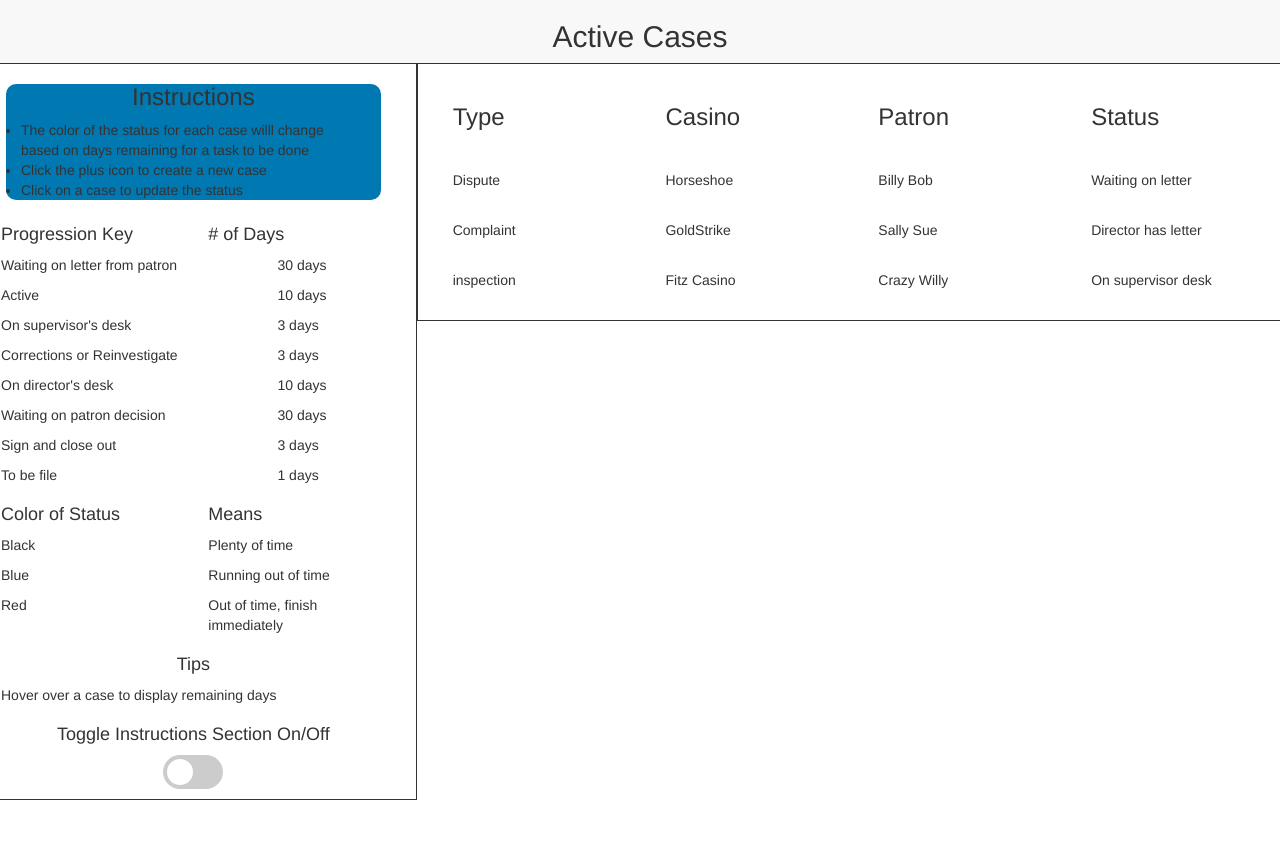
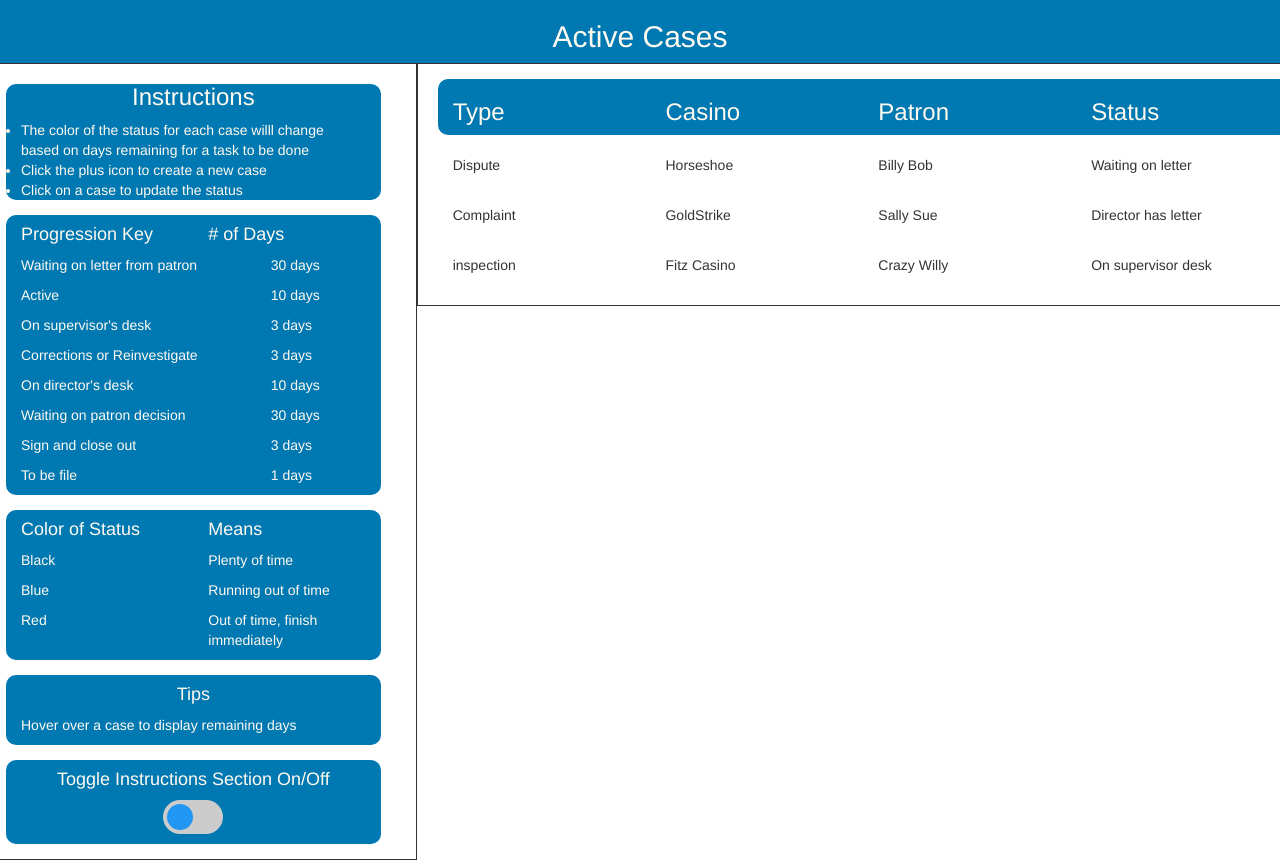
Before and after one commit to jcsmileyjr/active-cases, a React (Create React App) app: page / in a window 1280 px wide. Shown: the top 860 px of the page. Before the commit the page ends 800 px from the top, so only its background shows below. Built offline with nearby package versions, Linux system fonts and the light colour scheme.

Commit message:
add color to caseManagement section

```diff
--- a/src/App.js
+++ b/src/App.js
@@ -27,11 +27,11 @@ class CaseManagement extends Component{
       <div className="row">
 		<div className="col-xs-4 col-sm-4 col-md-4 col-lg-4 sectionBorder">
 		  <div className="col-xs-12 col-sm-12 col-md-12 col-lg-12 ">
-			<Instructions className="instructionsContainer mainColor" />
-			<ProgressionList className="instructionsContainer mainColor" />
-			<InstructionStatus className="instructionsContainer mainColor" />
-			<InstructionTips className="instructionsContainer mainColor" />
-			<ToggleInstruction className="instructionsContainer mainColor" />
+			<Instructions className="instructionsContainer" />
+			<ProgressionList className="instructionsContainer" />
+			<InstructionStatus className="instructionsContainer" />
+			<InstructionTips className="instructionsContainer" />
+			<ToggleInstruction className="instructionsContainer" />
 		  </div>
 		</div>
 		<div className="col-xs-8 col-sm-8 col-md-8 col-lg-8 sectionBorder">
--- /dev/null
+++ b/src/Components/CaseTitle/caseTitle.css
@@ -0,0 +1,6 @@
+.caseTitleColor {
+  border-radius: 10px;
+  margin: 15px 5px 15px 5px;
+  background-color: #0078B2;
+  color: floralwhite;
+}
--- a/src/Components/CaseTitle/caseTitle.js
+++ b/src/Components/CaseTitle/caseTitle.js
@@ -1,8 +1,9 @@
 import React from 'react';
+import './caseTitle.css';
 
       function CaseTitle(props){
         return (
-               <div className="row caseTitleColor casesContainer">
+               <div className="row caseTitleColor">
                 <div className="col-xs-3 col-sm-3 col-md-3 col-lg-3"><h3>Type</h3></div>
                 <div className="col-xs-3 col-sm-3 col-md-3 col-lg-3"><h3>Casino </h3></div>
                 <div className="col-xs-3 col-sm-3 col-md-3 col-lg-3"><h3>Patron </h3></div>
--- a/src/Components/InstructionStatus/instructionStatus.js
+++ b/src/Components/InstructionStatus/instructionStatus.js
@@ -1,8 +1,9 @@
 import React from 'react';
+import '../Nav/nav.css';
 
       function InstructionStatus(props){
         return(
-          <div className="row">
+          <div className="row instructionsContainer">
             <div className="col-xs-6 col-sm-6 col-md-6 col-lg-6">
               <h4>Color of Status</h4>
               <p>Black</p>
--- a/src/Components/InstructionTips/instructionTips.js
+++ b/src/Components/InstructionTips/instructionTips.js
@@ -3,7 +3,7 @@ import '../Nav/nav.css';
 
       function InstructionTips(props){
         return(
-          <div className="row">
+          <div className="row instructionsContainer">
             <div className="col-xs-12 col-sm-12 col-md-12 col-lg-12">
 			  <h4 className="centerAlign">Tips</h4>
 			  <p>Hover over a case to display remaining days</p>
--- a/src/Components/Nav/nav.css
+++ b/src/Components/Nav/nav.css
@@ -5,4 +5,13 @@
 
 .navColor {
 	background-color: #0078B2;
+	color: floralwhite;
 }
+
+/*round out the ends of the instruction and case title sections*/
+.instructionsContainer {
+  border-radius: 10px;
+  margin: 15px 5px 15px 5px;
+  background-color: #0078B2;
+  color: floralwhite;
+}
--- a/src/Components/Nav/nav.js
+++ b/src/Components/Nav/nav.js
@@ -3,8 +3,8 @@ import './nav.css';
 
 function Nav(props){
   return(
-	<div className="row navColor">
-	  <div className="navbar-default centerAlign col-xs-12 col-sm-12 col-md-12 col-lg-12">
+	<div className="row">
+	  <div className="navbar-default centerAlign col-xs-12 col-sm-12 col-md-12 col-lg-12 navColor">
 	  	<h2>Active Cases</h2>
 	  </div>
 	</div>
--- a/src/Components/ProgressionList/progressionList.js
+++ b/src/Components/ProgressionList/progressionList.js
@@ -1,8 +1,9 @@
 import React from 'react';
+import '../Nav/nav.css';
 
 function ProgressionList(props){
   return(
-    <div className="row">
+    <div className="row instructionsContainer">
       <div className="col-xs-6 col-sm-6 col-md-6 col-lg-6">
         <h4>Progression Key</h4>
       </div>
--- a/src/Components/ToggleInstruction/toggleInstruction.css
+++ b/src/Components/ToggleInstruction/toggleInstruction.css
@@ -31,13 +31,13 @@
   width: 26px;
   left: 4px;
   bottom: 4px;
-  background-color: white;
+  background-color: #2196F3;
   -webkit-transition: .4s;
   transition: .4s;
 }
 
 input:checked + .slider {
-  background-color: #2196F3;
+  background-color: white;
 }
 
 input:focus + .slider {
--- a/src/Components/ToggleInstruction/toggleInstruction.js
+++ b/src/Components/ToggleInstruction/toggleInstruction.js
@@ -4,7 +4,7 @@ import './toggleInstruction.css';
 
 function ToggleInstruction(props){
   return(
-  	<div className="row">
+  	<div className="row instructionsContainer">
 	  <div className="col-xs-12 col-sm-12 col-md-12 col-lg-12 centerAlign">
 	  	<h4>Toggle Instructions Section On/Off</h4>
 	  	<label className="switch">
```
